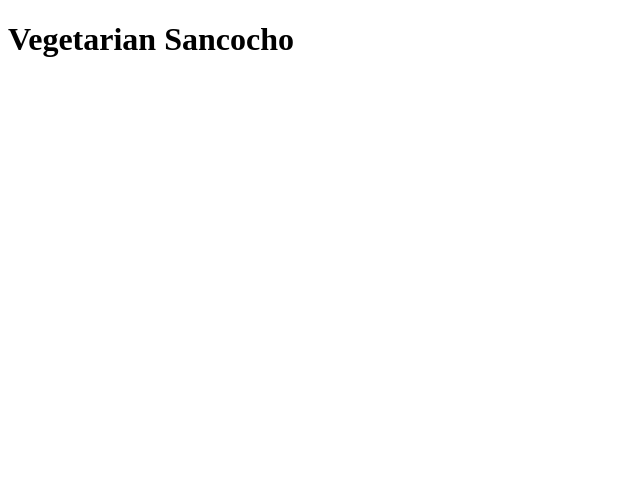
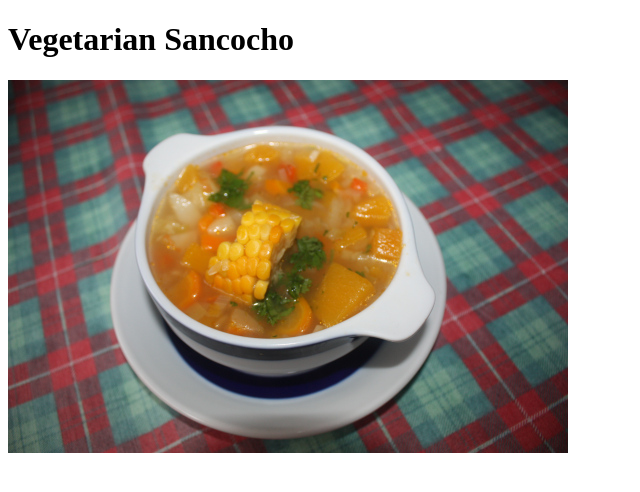
Before and after one commit to TorturerX/odin-recipes, a plain HTML site: page recipes/vegetarian-sancocho.html in a window 1280 px wide. Shown: the whole page, without its empty margins (0-640 px from the left). Drawn offline with Linux system fonts and the light colour scheme.

Commit message:
Add images for vegetarian-sancocho.html and mochi-icecream.html

```diff
--- a/recipes/vegetarian-sancocho.html
+++ b/recipes/vegetarian-sancocho.html
@@ -7,5 +7,8 @@
 
     <body>
         <h1>Vegetarian Sancocho</h1>
+        <img src="../img/sancocho.jpg" alt="A picture of a colombian soup with corn, peeled plantains and cilantro">
+
+
     </body>
 </html>
```
Also changed, not shown: recipes/mochi-icecream.html (+2 -0 lines).
